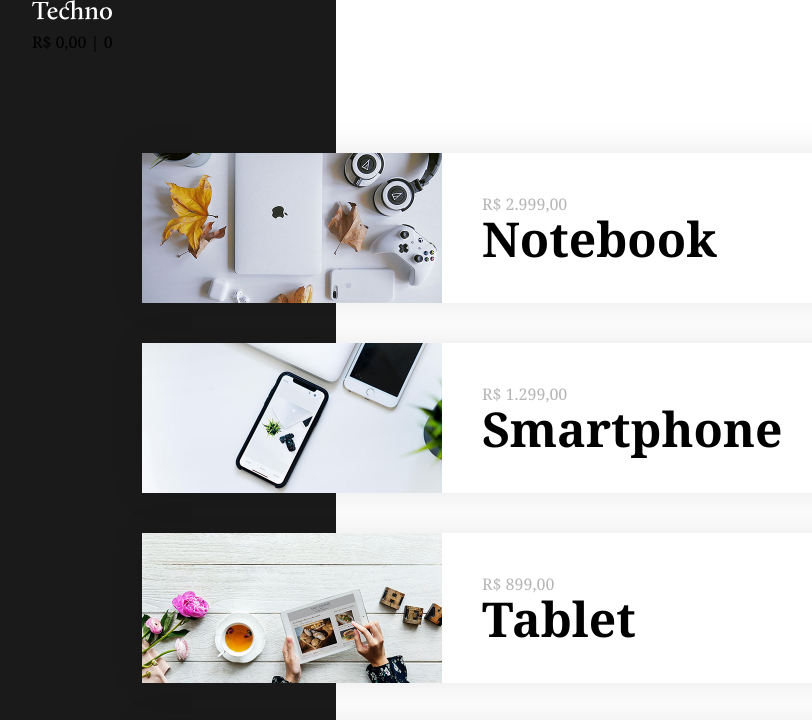
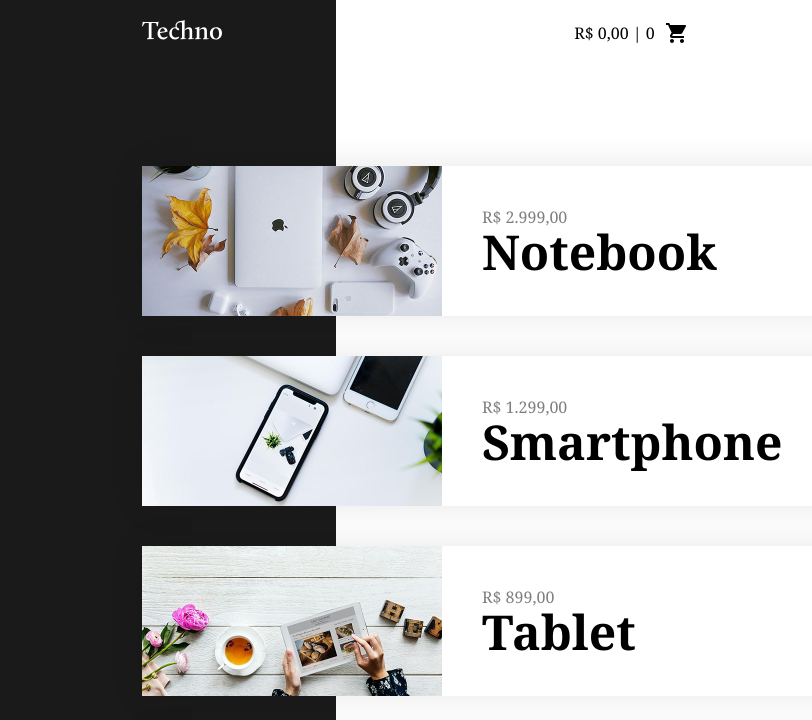
Before and after one commit to DaianedaRosa/VueJs-Origamid, a plain HTML site: page Techno/index.html in a window 1280 px wide. Shown: the top 720 px of the page, without its empty margins (48-860 px from the left). Drawn offline with Linux system fonts and the light colour scheme.

Commit message:
🔨 adjustes

```diff
--- a/Techno/index.html
+++ b/Techno/index.html
@@ -16,11 +16,9 @@
   </head>
   <body>
     <div id="app">
-      <header>
+      <header class="header">
         <img class="logo" src="./assets/techno.svg" alt="Techno" />
-        <div class="carrinho_menu">
-          {{ carTotal | numberPrice}} | {{car.length}}
-        </div>
+        <div class="car-menu">{{ carTotal | numberPrice}} | {{car.length}}</div>
         <ul>
           <li v-for="(item,index) in car">
             <p>{{item.name}}</p>
--- a/Techno/style.css
+++ b/Techno/style.css
@@ -68,14 +68,11 @@ body {
 }
 
 .product-price {
-  color: rgb(182, 182, 182);
-}
-
-.modal-btn.sold-out {
-  background: rgb(182, 182, 182);
+  color: rgba(0, 0, 0, 0.5);
 }
 
 /* Modal */
+
 .modal::before {
   content: '';
   position: fixed;
@@ -155,6 +152,10 @@ body {
   background: #808080;
 }
 
+.modal-btn.sold-out {
+  background: rgb(182, 182, 182);
+}
+
 .modal-data {
   grid-column: 2;
   max-width: 600px;
```
